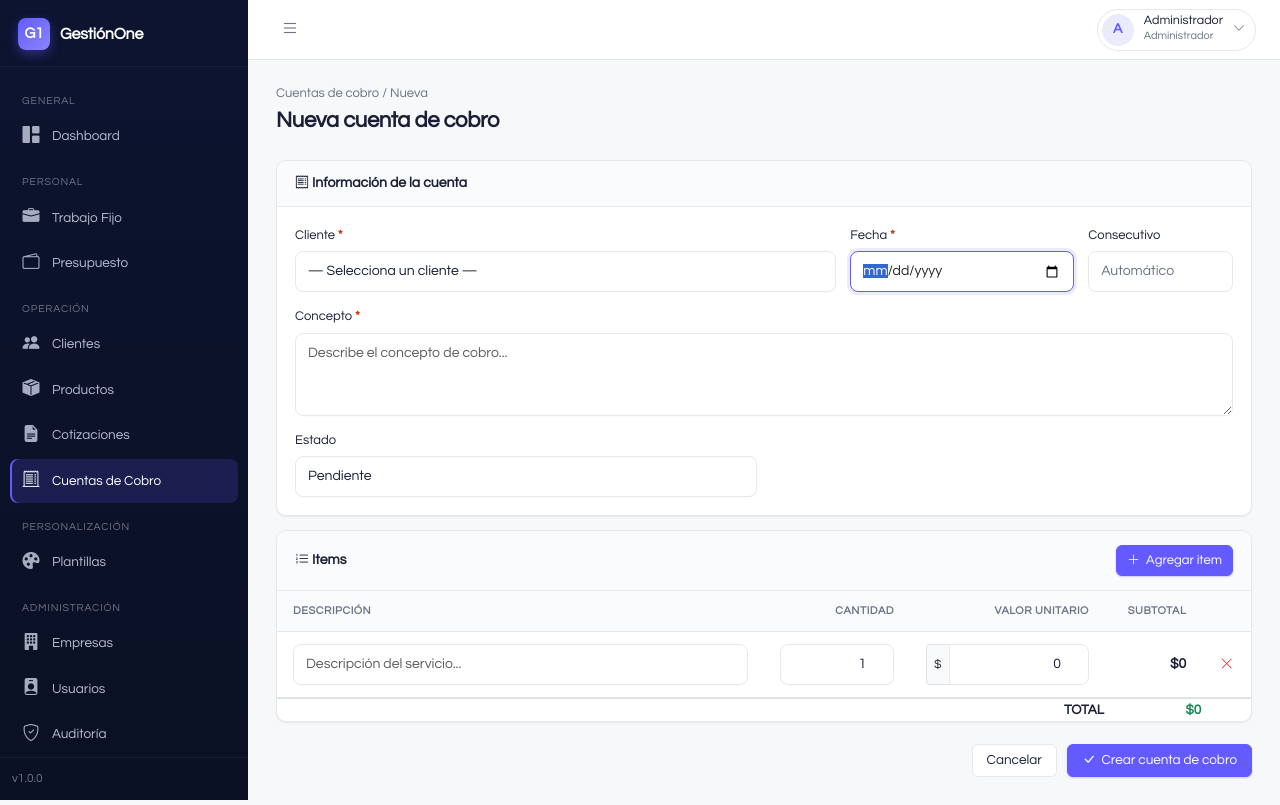
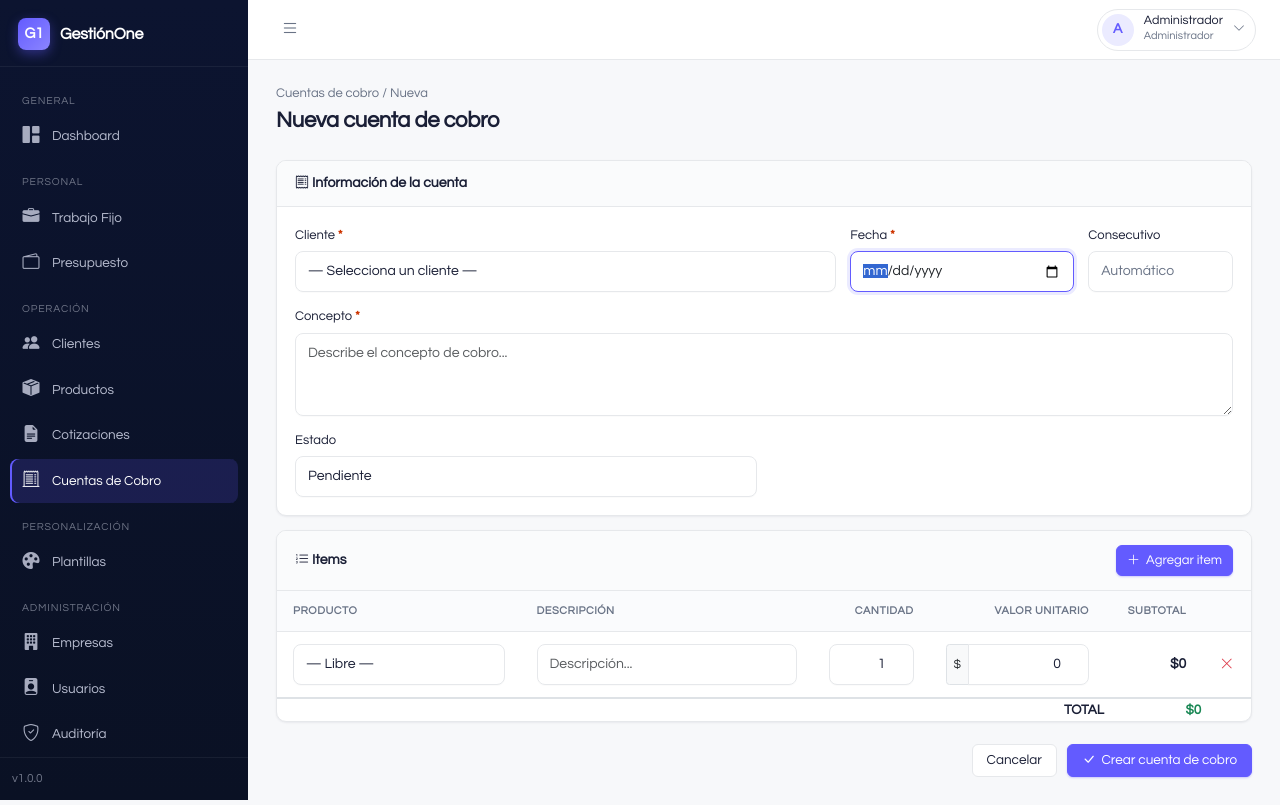
Before and after one commit to jecamilox-jpg/gestionOne, a Flask app: page /cuentas-cobro/nueva in a window 1280 px wide. Run offline with Flask 3, Linux system fonts and the light colour scheme; a user stored in the database is signed in; some libraries are stand-ins or nearby versions.

Commit message:
feat: selector de productos en items de cuenta de cobro

```diff
--- a/app/modules/cuentas_cobro/routes.py
+++ b/app/modules/cuentas_cobro/routes.py
@@ -10,7 +10,7 @@ from flask_login import login_required, current_user
 from sqlalchemy import or_
 
 from app import db
-from app.models import CuentaCobro, Cliente, PlantillaLayout, Cotizacion, ItemCuentaCobro
+from app.models import CuentaCobro, Cliente, PlantillaLayout, Cotizacion, ItemCuentaCobro, Producto
 from app.utils.decoradores import rol_requerido
 from app.utils.auditoria import registrar_evento
 from app.utils.pdf import generar_pdf_cuenta_cobro
@@ -101,7 +101,10 @@ def nueva():
     clientes = Cliente.query.filter_by(
         empresa_id=current_user.empresa_id, estado="activo"
     ).order_by(Cliente.nombre).all()
-    return render_template("cuentas_cobro/form.html", cuenta=None, clientes=clientes)
+    productos = Producto.query.filter_by(
+        empresa_id=current_user.empresa_id, estado="activo"
+    ).order_by(Producto.nombre).all()
+    return render_template("cuentas_cobro/form.html", cuenta=None, clientes=clientes, productos=productos)
 
 
 @bp.route("/<int:id>/editar", methods=["GET", "POST"])
@@ -147,7 +150,10 @@ def editar(id):
     clientes = Cliente.query.filter_by(
         empresa_id=current_user.empresa_id
     ).order_by(Cliente.nombre).all()
-    return render_template("cuentas_cobro/form.html", cuenta=cuenta, clientes=clientes)
+    productos = Producto.query.filter_by(
+        empresa_id=current_user.empresa_id, estado="activo"
+    ).order_by(Producto.nombre).all()
+    return render_template("cuentas_cobro/form.html", cuenta=cuenta, clientes=clientes, productos=productos)
 
 
 @bp.route("/<int:id>")
--- a/app/templates/cuentas_cobro/form.html
+++ b/app/templates/cuentas_cobro/form.html
@@ -71,9 +71,10 @@
       <table class="g1-table" id="tabla-items">
         <thead>
           <tr>
-            <th style="width:50%">Descripción</th>
-            <th style="width:15%" class="text-end">Cantidad</th>
-            <th style="width:20%" class="text-end">Valor unitario</th>
+            <th style="width:25%">Producto</th>
+            <th style="width:30%">Descripción</th>
+            <th style="width:12%" class="text-end">Cantidad</th>
+            <th style="width:18%" class="text-end">Valor unitario</th>
             <th style="width:10%" class="text-end">Subtotal</th>
             <th style="width:5%"></th>
           </tr>
@@ -82,7 +83,17 @@
           {% if cuenta and cuenta.items %}
             {% for item in cuenta.items %}
             <tr class="item-row">
-              <td><input type="text" name="item_descripcion[]" class="form-control form-control-sm" value="{{ item.descripcion }}" required placeholder="Descripción del servicio..."></td>
+              <td>
+                <select class="form-select form-select-sm item-producto" onchange="seleccionarProducto(this)">
+                  <option value="">— Libre —</option>
+                  {% for p in productos %}
+                    <option value="{{ p.id }}" data-nombre="{{ p.nombre }}" data-precio="{{ p.precio }}">
+                      {{ p.codigo }} · {{ p.nombre }}
+                    </option>
+                  {% endfor %}
+                </select>
+              </td>
+              <td><input type="text" name="item_descripcion[]" class="form-control form-control-sm item-desc" value="{{ item.descripcion }}" required placeholder="Descripción..."></td>
               <td><input type="number" name="item_cantidad[]" class="form-control form-control-sm text-end item-cant" value="{{ item.cantidad }}" min="0" step="0.01" oninput="calcularTotales()"></td>
               <td>
                 <div class="input-group input-group-sm">
@@ -102,7 +113,7 @@
         </tbody>
         <tfoot>
           <tr style="border-top: 2px solid var(--bs-border-color);">
-            <td colspan="3" class="text-end fw-bold">TOTAL</td>
+            <td colspan="4" class="text-end fw-bold">TOTAL</td>
             <td class="text-end fw-bold text-success" id="total-display">
               ${{ '{:,.0f}'.format(cuenta.valor) if cuenta else '0' }}
             </td>
@@ -124,17 +135,43 @@
 </form>
 
 <script>
-function agregarItem(desc, cant, val) {
+// Catálogo de productos como JSON para el JS
+const productosJSON = {{ productos|map(attribute='__dict__')|list|tojson if false else '[]' }};
+
+function opcionesProducto() {
+  let html = '<option value="">— Libre —</option>';
+  {% for p in productos %}
+  html += '<option value="{{ p.id }}" data-nombre="{{ p.nombre }}" data-precio="{{ p.precio }}">{{ p.codigo }} · {{ p.nombre }}</option>';
+  {% endfor %}
+  return html;
+}
+
+function seleccionarProducto(select) {
+  const row = select.closest('tr');
+  const opt = select.selectedOptions[0];
+  if (opt && opt.value) {
+    row.querySelector('.item-desc').value = opt.dataset.nombre || '';
+    row.querySelector('.item-val').value = opt.dataset.precio || 0;
+    calcularTotales();
+  }
+}
+
+function agregarItem() {
   const tbody = document.getElementById('items-body');
   const tr = document.createElement('tr');
   tr.className = 'item-row';
   tr.innerHTML = `
-    <td><input type="text" name="item_descripcion[]" class="form-control form-control-sm" value="${desc || ''}" required placeholder="Descripción del servicio..."></td>
-    <td><input type="number" name="item_cantidad[]" class="form-control form-control-sm text-end item-cant" value="${cant || 1}" min="0" step="0.01" oninput="calcularTotales()"></td>
+    <td>
+      <select class="form-select form-select-sm item-producto" onchange="seleccionarProducto(this)">
+        ${opcionesProducto()}
+      </select>
+    </td>
+    <td><input type="text" name="item_descripcion[]" class="form-control form-control-sm item-desc" value="" required placeholder="Descripción..."></td>
+    <td><input type="number" name="item_cantidad[]" class="form-control form-control-sm text-end item-cant" value="1" min="0" step="0.01" oninput="calcularTotales()"></td>
     <td>
       <div class="input-group input-group-sm">
         <span class="input-group-text">$</span>
-        <input type="number" name="item_valor[]" class="form-control form-control-sm text-end item-val" value="${val || 0}" min="0" step="0.01" oninput="calcularTotales()">
+        <input type="number" name="item_valor[]" class="form-control form-control-sm text-end item-val" value="0" min="0" step="0.01" oninput="calcularTotales()">
       </div>
     </td>
     <td class="text-end fw-semibold item-sub">$0</td>
@@ -145,7 +182,7 @@ function agregarItem(desc, cant, val) {
     </td>
   `;
   tbody.appendChild(tr);
-  tr.querySelector('input').focus();
+  tr.querySelector('.item-producto').focus();
   calcularTotales();
 }
 
@@ -162,7 +199,7 @@ function calcularTotales() {
   document.getElementById('valor-hidden').value = total;
 }
 
-document.getElementById('btn-agregar-item').addEventListener('click', () => agregarItem());
+document.getElementById('btn-agregar-item').addEventListener('click', agregarItem);
 
 if (document.querySelectorAll('.item-row').length === 0) {
   agregarItem();
```
